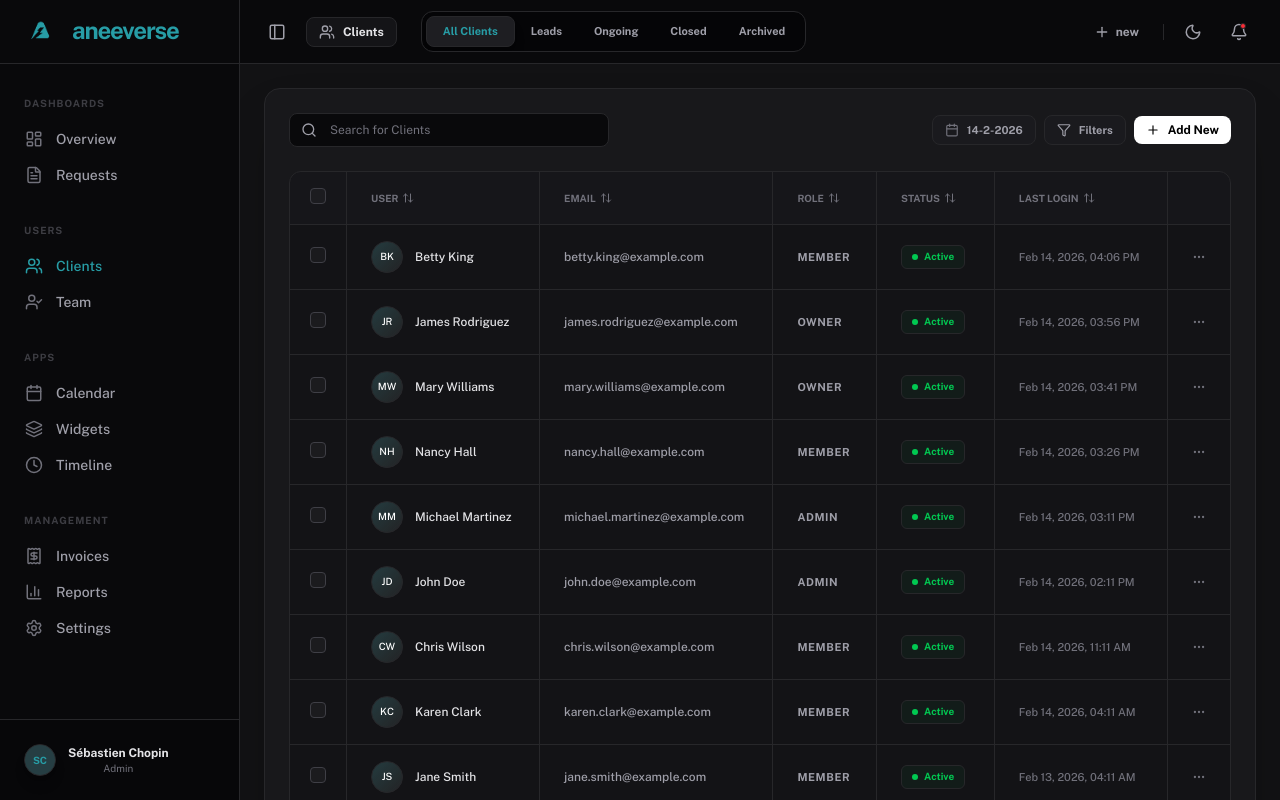
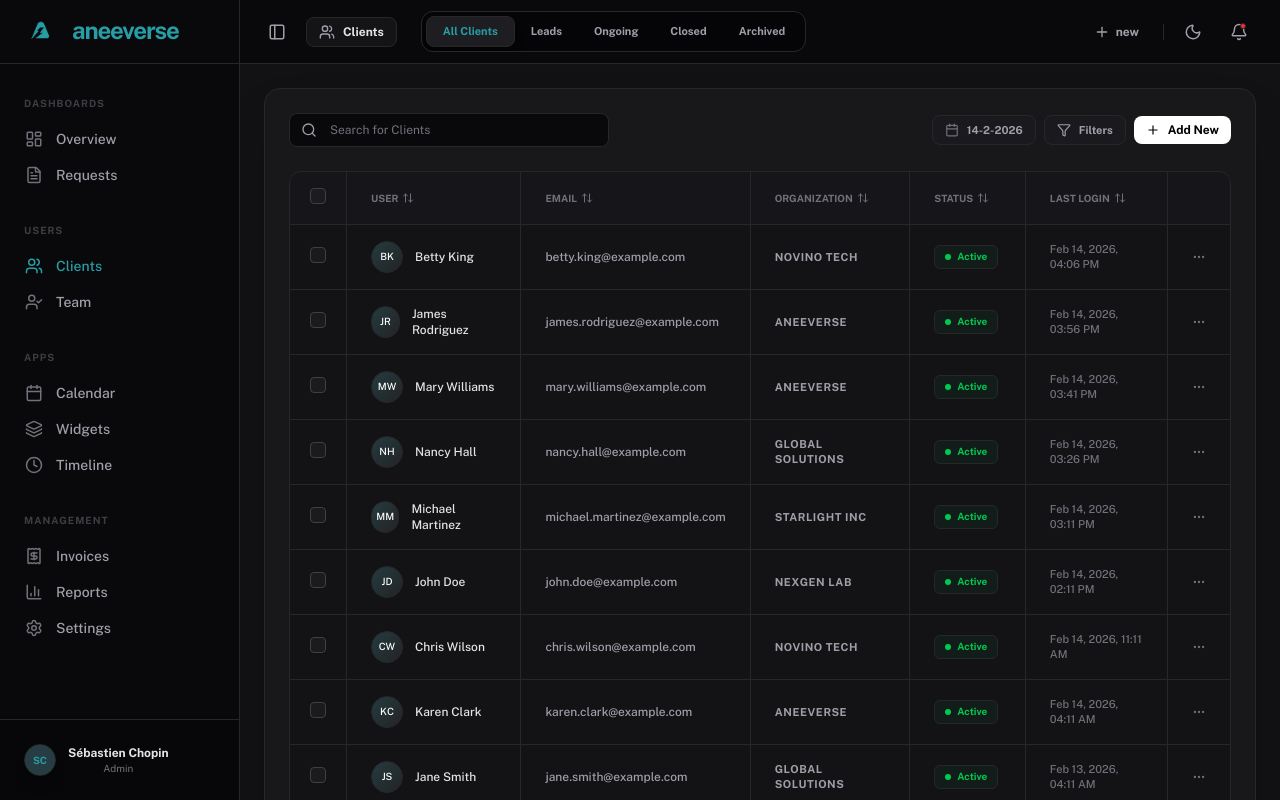
Before and after one commit to mayur5689/drive, a Next.js app: page /clients in a window 1280 px wide. Built offline with nearby package versions, Linux system fonts and the light colour scheme.

Commit message:
feat: add new clients page with a dashboard layout, search, filters, and a table displaying mock client data.

```diff
--- a/src/app/clients/page.tsx
+++ b/src/app/clients/page.tsx
@@ -20,23 +20,23 @@ interface ClientItem {
     id: string;
     name: string;
     email: string;
-    role: 'Member' | 'Owner' | 'Admin';
+    organization: string;
     status: 'Active' | 'Invited';
     lastLogin: string;
     avatar?: string;
 }
 
 const mockClients: ClientItem[] = [
-    { id: '1', name: 'Betty King', email: 'betty.king@example.com', role: 'Member', status: 'Active', lastLogin: 'Feb 14, 2026, 04:06 PM' },
-    { id: '2', name: 'James Rodriguez', email: 'james.rodriguez@example.com', role: 'Owner', status: 'Active', lastLogin: 'Feb 14, 2026, 03:56 PM' },
-    { id: '3', name: 'Mary Williams', email: 'mary.williams@example.com', role: 'Owner', status: 'Active', lastLogin: 'Feb 14, 2026, 03:41 PM' },
-    { id: '4', name: 'Nancy Hall', email: 'nancy.hall@example.com', role: 'Member', status: 'Active', lastLogin: 'Feb 14, 2026, 03:26 PM' },
-    { id: '5', name: 'Michael Martinez', email: 'michael.martinez@example.com', role: 'Admin', status: 'Active', lastLogin: 'Feb 14, 2026, 03:11 PM' },
-    { id: '6', name: 'John Doe', email: 'john.doe@example.com', role: 'Admin', status: 'Active', lastLogin: 'Feb 14, 2026, 02:11 PM' },
-    { id: '7', name: 'Chris Wilson', email: 'chris.wilson@example.com', role: 'Member', status: 'Active', lastLogin: 'Feb 14, 2026, 11:11 AM' },
-    { id: '8', name: 'Karen Clark', email: 'karen.clark@example.com', role: 'Member', status: 'Active', lastLogin: 'Feb 14, 2026, 04:11 AM' },
-    { id: '9', name: 'Jane Smith', email: 'jane.smith@example.com', role: 'Member', status: 'Active', lastLogin: 'Feb 13, 2026, 04:11 AM' },
-    { id: '10', name: 'Linda White', email: 'linda.white@example.com', role: 'Member', status: 'Invited', lastLogin: 'Feb 13, 2026, 04:11 AM' },
+    { id: '1', name: 'Betty King', email: 'betty.king@example.com', organization: 'Novino Tech', status: 'Active', lastLogin: 'Feb 14, 2026, 04:06 PM' },
+    { id: '2', name: 'James Rodriguez', email: 'james.rodriguez@example.com', organization: 'AneeVerse', status: 'Active', lastLogin: 'Feb 14, 2026, 03:56 PM' },
+    { id: '3', name: 'Mary Williams', email: 'mary.williams@example.com', organization: 'AneeVerse', status: 'Active', lastLogin: 'Feb 14, 2026, 03:41 PM' },
+    { id: '4', name: 'Nancy Hall', email: 'nancy.hall@example.com', organization: 'Global Solutions', status: 'Active', lastLogin: 'Feb 14, 2026, 03:26 PM' },
+    { id: '5', name: 'Michael Martinez', email: 'michael.martinez@example.com', organization: 'Starlight Inc', status: 'Active', lastLogin: 'Feb 14, 2026, 03:11 PM' },
+    { id: '6', name: 'John Doe', email: 'john.doe@example.com', organization: 'NexGen Lab', status: 'Active', lastLogin: 'Feb 14, 2026, 02:11 PM' },
+    { id: '7', name: 'Chris Wilson', email: 'chris.wilson@example.com', organization: 'Novino Tech', status: 'Active', lastLogin: 'Feb 14, 2026, 11:11 AM' },
+    { id: '8', name: 'Karen Clark', email: 'karen.clark@example.com', organization: 'AneeVerse', status: 'Active', lastLogin: 'Feb 14, 2026, 04:11 AM' },
+    { id: '9', name: 'Jane Smith', email: 'jane.smith@example.com', organization: 'Global Solutions', status: 'Active', lastLogin: 'Feb 13, 2026, 04:11 AM' },
+    { id: '10', name: 'Linda White', email: 'linda.white@example.com', organization: 'Starlight Inc', status: 'Invited', lastLogin: 'Feb 13, 2026, 04:11 AM' },
 ];
 
 export default function ClientsPage() {
@@ -109,7 +109,7 @@ export default function ClientsPage() {
                                                 </th>
                                                 <th className="px-6 py-4 border-r border-shark/60">
                                                     <div className="flex items-center gap-1 cursor-pointer hover:text-white transition-colors">
-                                                        Role <ArrowUpDown size={12} />
+                                                        Organization <ArrowUpDown size={12} />
                                                     </div>
                                                 </th>
                                                 <th className="px-6 py-4 border-r border-shark/60">
@@ -138,11 +138,11 @@ export default function ClientsPage() {
                                                         </div>
                                                     </td>
                                                     <td className="px-6 py-4 text-santas-gray border-r border-shark/60">{client.email}</td>
-                                                    <td className="px-6 py-4 text-santas-gray border-r border-shark/60 text-[11px] font-bold uppercase tracking-wider">{client.role}</td>
+                                                    <td className="px-6 py-4 text-santas-gray border-r border-shark/60 text-[11px] font-bold uppercase tracking-wider">{client.organization}</td>
                                                     <td className="px-6 py-4 border-r border-shark/60">
                                                         <div className={`inline-flex items-center gap-1.5 px-2.5 py-1 rounded-md text-[10px] font-bold border ${client.status === 'Active'
-                                                            ? 'bg-green-500/5 text-green-500 border-green-500/10'
-                                                            : 'bg-yellow-500/5 text-yellow-500 border-yellow-500/10'
+                                                                ? 'bg-green-500/5 text-green-500 border-green-500/10'
+                                                                : 'bg-yellow-500/5 text-yellow-500 border-yellow-500/10'
                                                             }`}>
                                                             <div className={`w-1.5 h-1.5 rounded-full ${client.status === 'Active' ? 'bg-green-500' : 'bg-yellow-500'}`} />
                                                             {client.status}
```
